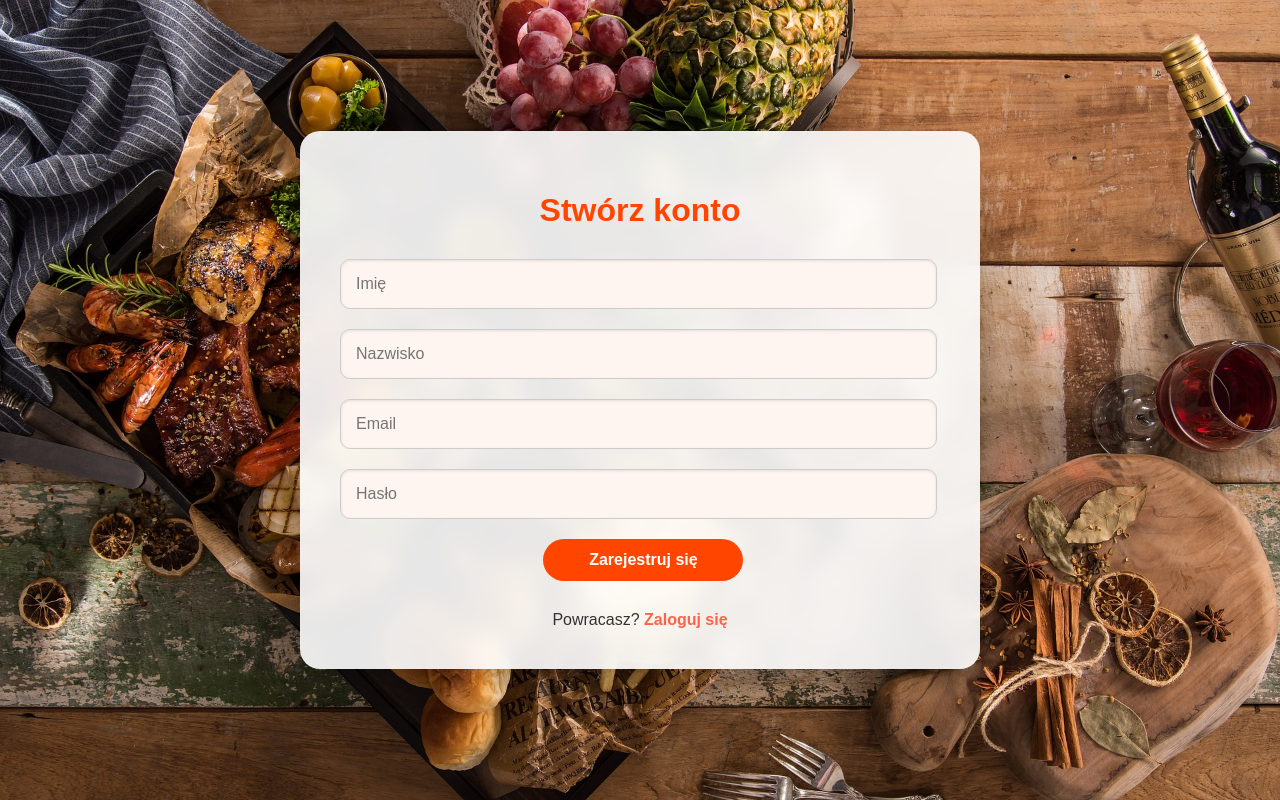
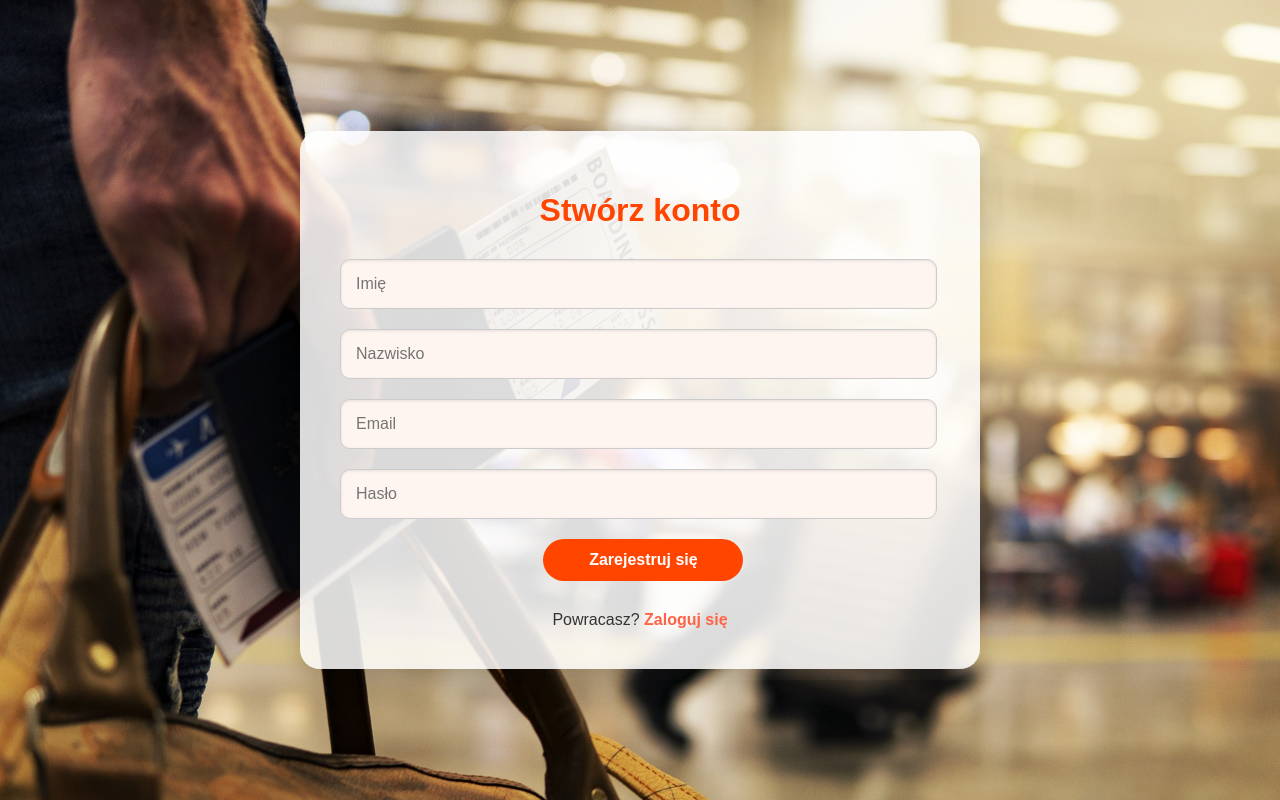
Before and after one commit to BartoszSkowyra22/IS_Project_V2, a React (Create React App) app in the folder client/: page /signup in a window 1280 px wide. Built offline with nearby package versions, Linux system fonts and the light colour scheme; the HTML template or start-up script is replaced by a standard one.

Commit message:
background images

```diff
--- a/client/src/components/Login/styles.module.css
+++ b/client/src/components/Login/styles.module.css
@@ -1,7 +1,7 @@
 .login_container {
     width: 100%;
     min-height: 100vh;
-    background-image: url("../../Assets/Images/dinner01.jpg");
+    background-image: url("../../Assets/Images/ticket.jpg");
     background-size: cover;
     display: flex;
     align-items: center;
@@ -14,12 +14,12 @@
     padding: 40px;
     border-radius: 20px;
     box-shadow: 0px 10px 30px rgba(0, 0, 0, 0.2);
-    background: rgba(255, 255, 255, 0.9);
+    background: rgba(255, 255, 255, 0.85);
     display: flex;
     flex-direction: column;
     align-items: center;
-    backdrop-filter: blur(10px);
     margin: 20px;
+
 }
 
 .login_form_container h1 {
--- a/client/src/components/Main/styles.module.css
+++ b/client/src/components/Main/styles.module.css
@@ -1,7 +1,7 @@
 body {
     margin: 0;
     font-family: 'Arial', sans-serif;
-    background: url(../../Assets/Images/dinner01.jpg) no-repeat center center fixed;
+    background: url("../../Assets/Images/airplane.jpg");
     background-size: cover;
 }
 
--- a/client/src/components/Signup/styles.module.css
+++ b/client/src/components/Signup/styles.module.css
@@ -1,7 +1,7 @@
 .signup_container {
     width: 100%;
     min-height: 100vh;
-    background-image: url("../../Assets/Images/dinner01.jpg");
+    background-image: url("../../Assets/Images/ticket.jpg");
     background-size: cover;
     display: flex;
     align-items: center;
@@ -13,12 +13,12 @@
     width: 600px;
     padding: 40px;
     border-radius: 20px;
-    box-shadow: 0px 10px 30px rgba(0, 0, 0, 0.2);
-    background: rgba(255, 255, 255, 0.9);
+    box-shadow: 0 10px 30px rgba(0, 0, 0, 0.2);
+    background: rgba(255, 255, 255, 0.85);
     display: flex;
     flex-direction: column;
     align-items: center;
-    backdrop-filter: blur(10px);
+
 }
 
 .signup_form_container h1 {
--- a/client/src/components/styles.module.css
+++ b/client/src/components/styles.module.css
@@ -1,7 +1,7 @@
 body {
     margin: 0;
     font-family: 'Arial', sans-serif;
-    background: url(../Assets/Images/dinner01.jpg) no-repeat center center fixed;
+    background: url(../Assets/Images/ticket.jpg) no-repeat center center fixed;
     background-size: cover;
 }
 
```
Also changed, not shown: client/src/Assets/Images/airplane.jpg (added), client/src/Assets/Images/ticket.jpg (added).
